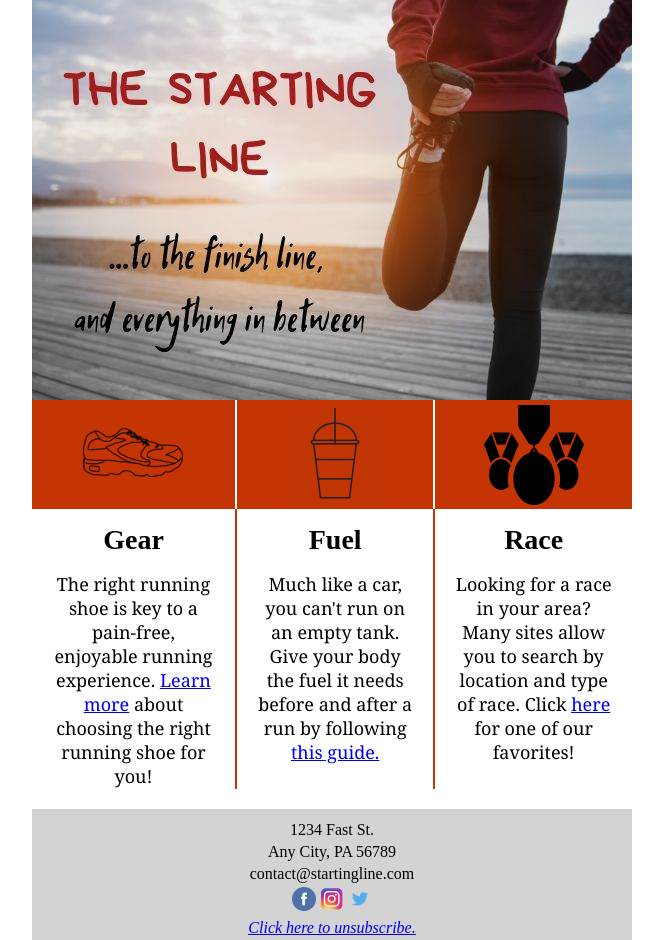
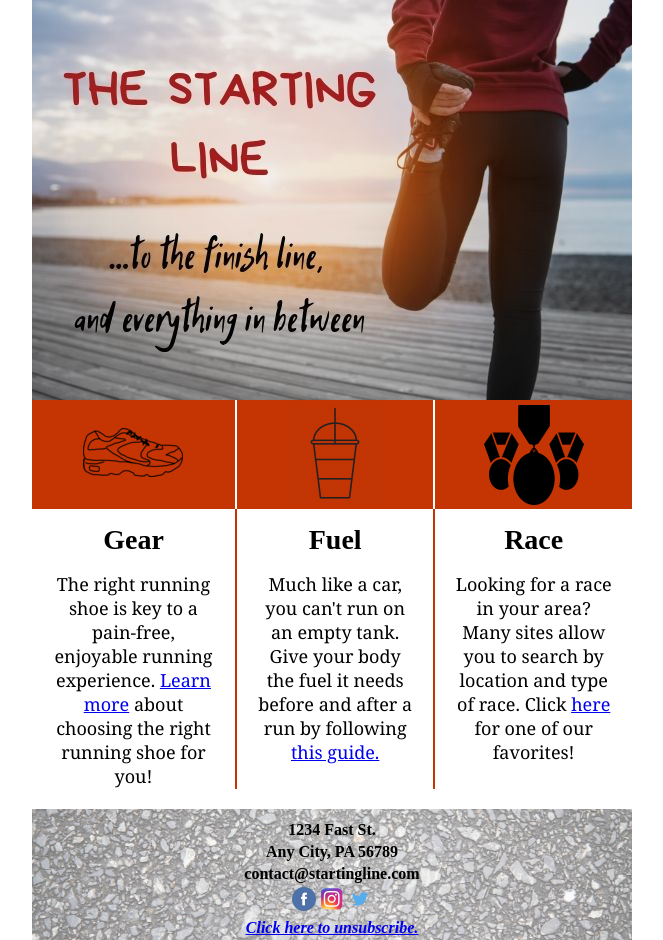
Before and after one commit to samcarlin/emailnewsletter, a plain HTML site: page index.html in a window 1280 px wide. Shown: the whole page, without its empty margins (308-971 px from the left). Drawn offline with Linux system fonts and the light colour scheme.

Commit message:
added footer backgroung image

```diff
--- a/index.html
+++ b/index.html
@@ -1,12 +1,11 @@
 <!DOCTYPE html>
 <html>
 <head>
-    <meta name = "viewport" content="width=device-width, initial-scale=1">
 <title>The Starting Line</title>
 </head>
     <!--add media query for mobile phones-->
 <body style="max-width: 600px; margin: auto;" @media only screen and (min-device-width : 320px) and (max-device-width : 480px) {}
-    }>
+    >
     <div>
      <!--header image created in Canva-->
         <img style="display:block;" src="images/the-starting-line.jpg" alt="The Starting Line title with image of runner">
@@ -34,23 +33,23 @@
             </tr>
         </table>
     </div>
-    <div style="background-color: lightgray";>
+    <div style="background-color: lightgray; background-image: url('Road.png')">
         <!--footer table with contact info-->
         <table style="margin-top: 20px; width: 600px; text-align: center;">
             <tr>
-                <td style="padding-top: 10px;">1234 Fast St.</td>
+                <td style="padding-top: 10px;"><strong>1234 Fast St.</strong></td>
             </tr>
             <tr>
-                <td>Any City, PA 56789</td>
+                <td><strong>Any City, PA 56789</strong></td>
             </tr>
             <tr>
-                <td>contact@startingline.com</td>
+                <td><strong>contact@startingline.com</strong></td>
             </tr>
             <tr>
                 <td><img src="images/facebook_circle-512.png">  <img src="images/instagram-Logo.png">  <img src="images/Twitter.png"></td>
             </tr>
             <tr>
-                <td><em><u><a href=#>Click here to unsubscribe.</a></u></em></td>
+                <td><em><strong><u><a href=#>Click here to unsubscribe.</a></u></em></strong></td>
             </tr>
         </table>
     </div>
```
Also changed, not shown: Road.png (renamed from images/Road.png).
